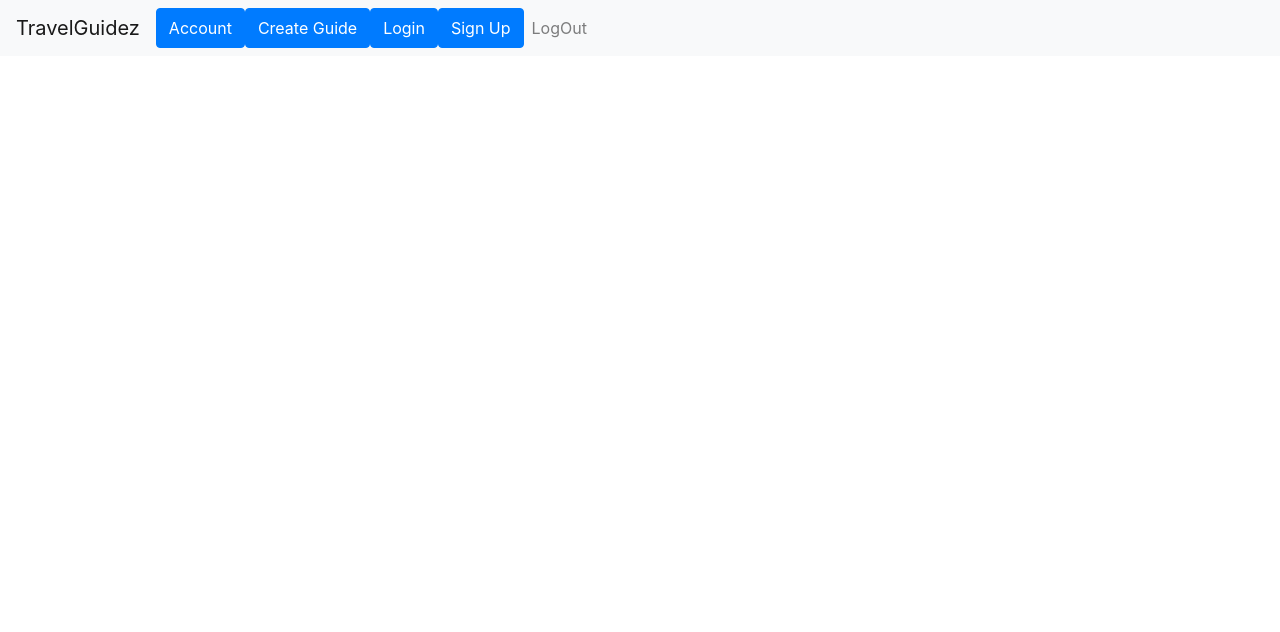
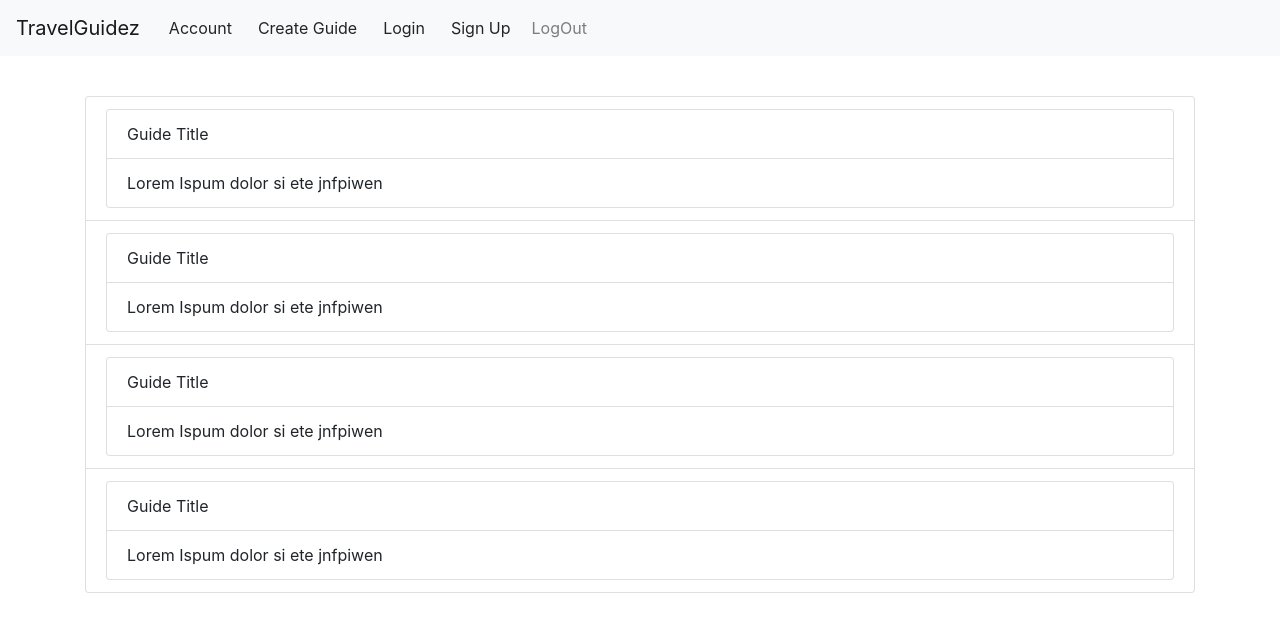
Before and after one commit to diyarkudrat/firebase_auth, a plain HTML site: page public/index.html in a window 1280 px wide. Drawn offline with nearby package versions, Linux system fonts and the light colour scheme; some packages are replaced by stand-ins of ours.

Commit message:
finished setting up front-end design

```diff
--- a/public/index.html
+++ b/public/index.html
@@ -30,16 +30,16 @@
       </button>
       <div class="collapse navbar-collapse" id="navbarNav">
         <ul class="navbar-nav">
-          <button type="button" class="btn btn-primary" data-toggle="modal" data-target="#accountModal">
+          <button type="button" class="btn btn-light" data-toggle="modal" data-target="#accountModal">
             Account
           </button>
-          <button type="button" class="btn btn-primary" data-toggle="modal" data-target="#createGuideModal">
+          <button type="button" class="btn btn-light" data-toggle="modal" data-target="#createGuideModal">
             Create Guide
           </button>
-          <button type="button" class="btn btn-primary" data-toggle="modal" data-target="#loginModal">
+          <button type="button" class="btn btn-light" data-toggle="modal" data-target="#loginModal">
             Login
           </button>
-          <button type="button" class="btn btn-primary" data-toggle="modal" data-target="#signUpModal">
+          <button type="button" class="btn btn-light" data-toggle="modal" data-target="#signUpModal">
             Sign Up
           </button>
           <li class="nav-item logged-in">
@@ -142,5 +142,51 @@
     </div>
   </div>
 
+  <div class="container" style="margin-top: 40px;">
+    <ul class="list-group">
+      <div class=list-group-item>
+        <li class="list-group-item">Guide Title</li>
+        <li class="list-group-item">Lorem Ispum dolor si ete jnfpiwen</li>
+      </div>
+      <div class=list-group-item>
+        <li class="list-group-item">Guide Title</li>
+        <li class="list-group-item">Lorem Ispum dolor si ete jnfpiwen</li>
+      </div>
+      <div class=list-group-item>
+        <li class="list-group-item">Guide Title</li>
+        <li class="list-group-item">Lorem Ispum dolor si ete jnfpiwen</li>
+      </div>
+      <div class=list-group-item>
+        <li class="list-group-item">Guide Title</li>
+        <li class="list-group-item">Lorem Ispum dolor si ete jnfpiwen</li>
+      </div>
+    </ul>
+  </div>
+
+  <!-- The core Firebase JS SDK is always required and must be listed first -->
+ <!-- <script src="https://www.gstatic.com/firebasejs/7.19.0/firebase-app.js"></script> -->
+
+  <!-- TODO: Add SDKs for Firebase products that you want to use
+      https://firebase.google.com/docs/web/setup#available-libraries -->
+  <script src="https://www.gstatic.com/firebasejs/7.19.0/firebase-analytics.js"></script>
+
+  <script>
+    // Your web app's Firebase configuration
+    var firebaseConfig = {
+      apiKey: "AIzaSyBO1d4W2FrII_ZvZBvMc5unCtLKOCAIOAw",
+      authDomain: "fir-auth-8a8a8.firebaseapp.com",
+      databaseURL: "https://fir-auth-8a8a8.firebaseio.com",
+      projectId: "fir-auth-8a8a8",
+    };
+    // Initialize Firebase
+    firebase.initializeApp(firebaseConfig);
+    firebase.analytics();
+
+  </script>
+
+  <!-- Compiled Javascript -->
+  <script src="https://cdnjs.cloudflare.com/ajax/libs/materialize/1.0.0/js/materialize.min.js"></script>
+  <script src="scripts/auth.js"></script>
+
   </body>
 </html>
```
Also changed, not shown: scripts/auth.js (added).
